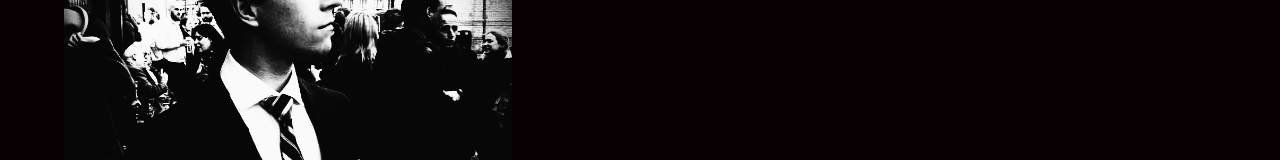
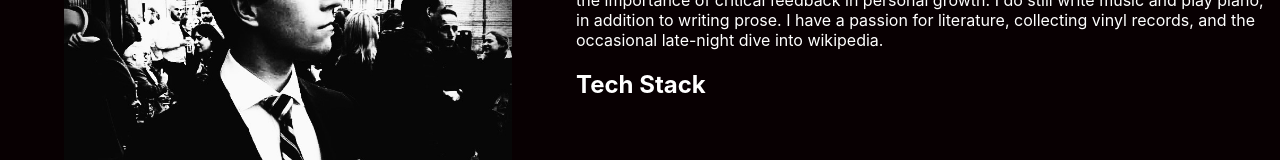
Before and after one commit to Nic-Tmpl/nic-tmpl.github.io, a React (Create React App) app: page / in a window 1280 px wide. Shown: the part 1259-1419 px from the top of the page. Built offline with nearby package versions, Linux system fonts and the light colour scheme.

Commit message:
adds bio

```diff
--- a/src/screens/AltThemeScreen.js
+++ b/src/screens/AltThemeScreen.js
@@ -43,7 +43,15 @@ export const AltThemeScreen = () => {
         <div id="about">
             <div className="personal-info">
               <h1>ABOUT</h1>
-              A bunch of personal info goes here, with tech stack at bottom.
+              Former piano performer and instructor, transitioning to software engineering since mid-2021.
+              Previous professional experience stressed communication and self-starting, in addition to scheduling and managing projects
+              from start to finish. I enjoy working collaboratively and building relationships around shared goals.
+              I enjoy working with complex problems, breaking them down to small pieces, and learning new skills and techniques.
+              Music studies taught me the importance of critical feedback in personal growth.
+
+              I do still write music and play piano, in addition to writing prose.
+              I have a passion for literature, collecting vinyl records, and the occasional late-night dive into wikipedia.
+              <h2>Tech Stack</h2>
             </div>
             <img src="img/tech-theme-personal.jpg" alt="headshot" />
         </div>
--- a/src/screens/LandingScreen.js
+++ b/src/screens/LandingScreen.js
@@ -45,7 +45,15 @@ export const LandingScreen = () => {
             <img src="img/tech-theme-personal.jpg" alt="headshot" />
             <div className="personal-info">
               <h1>ABOUT</h1>
-              A bunch of personal info goes here, with tech stack at bottom.
+              Former piano performer and instructor, transitioning to software engineering since mid-2021.
+              Previous professional experience stressed communication and self-starting, in addition to scheduling and managing projects
+              from start to finish. I enjoy working collaboratively and building relationships around shared goals.
+              I enjoy working with complex problems, breaking them down to small pieces, and learning new skills and techniques.
+              Music studies taught me the importance of critical feedback in personal growth.
+
+              I do still write music and play piano, in addition to writing prose.
+              I have a passion for literature, collecting vinyl records, and the occasional late-night dive into wikipedia.
+              <h2>Tech Stack</h2>
             </div>
         </div>
           <div id="projects">
```
